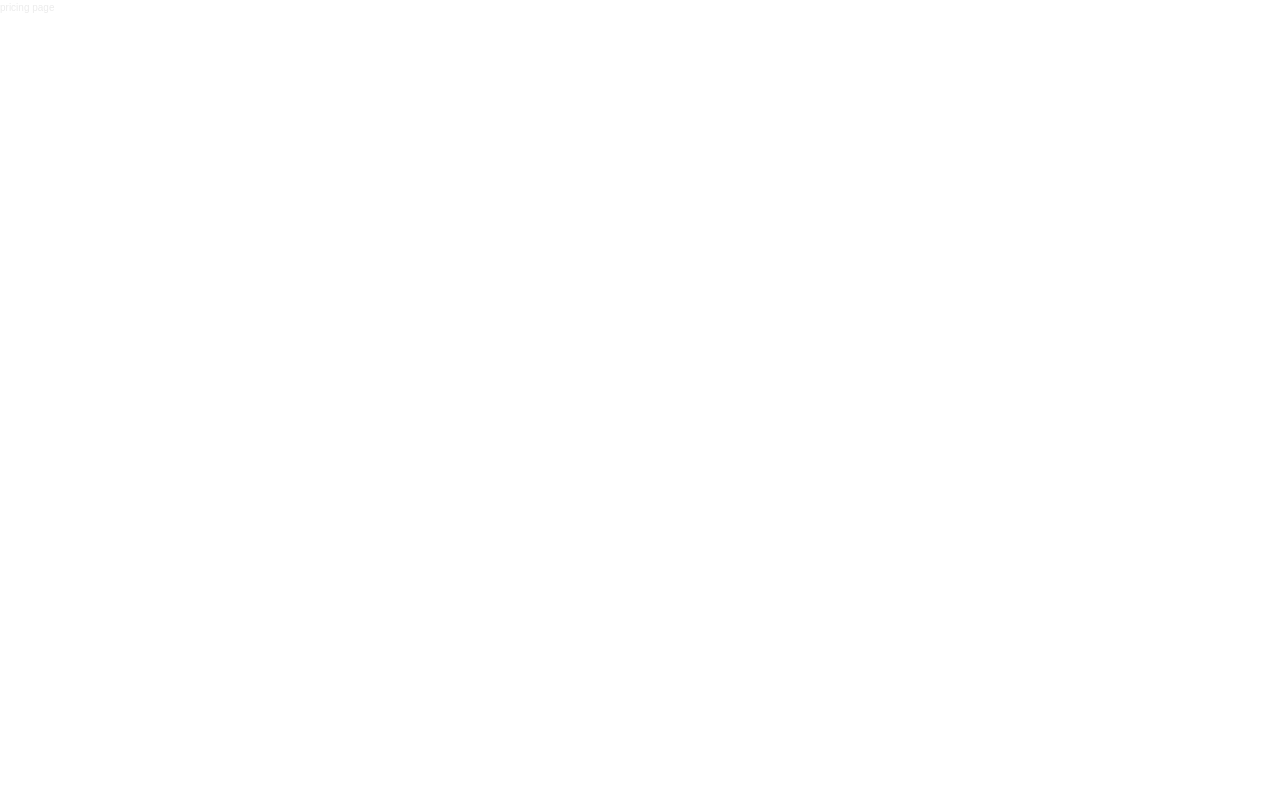
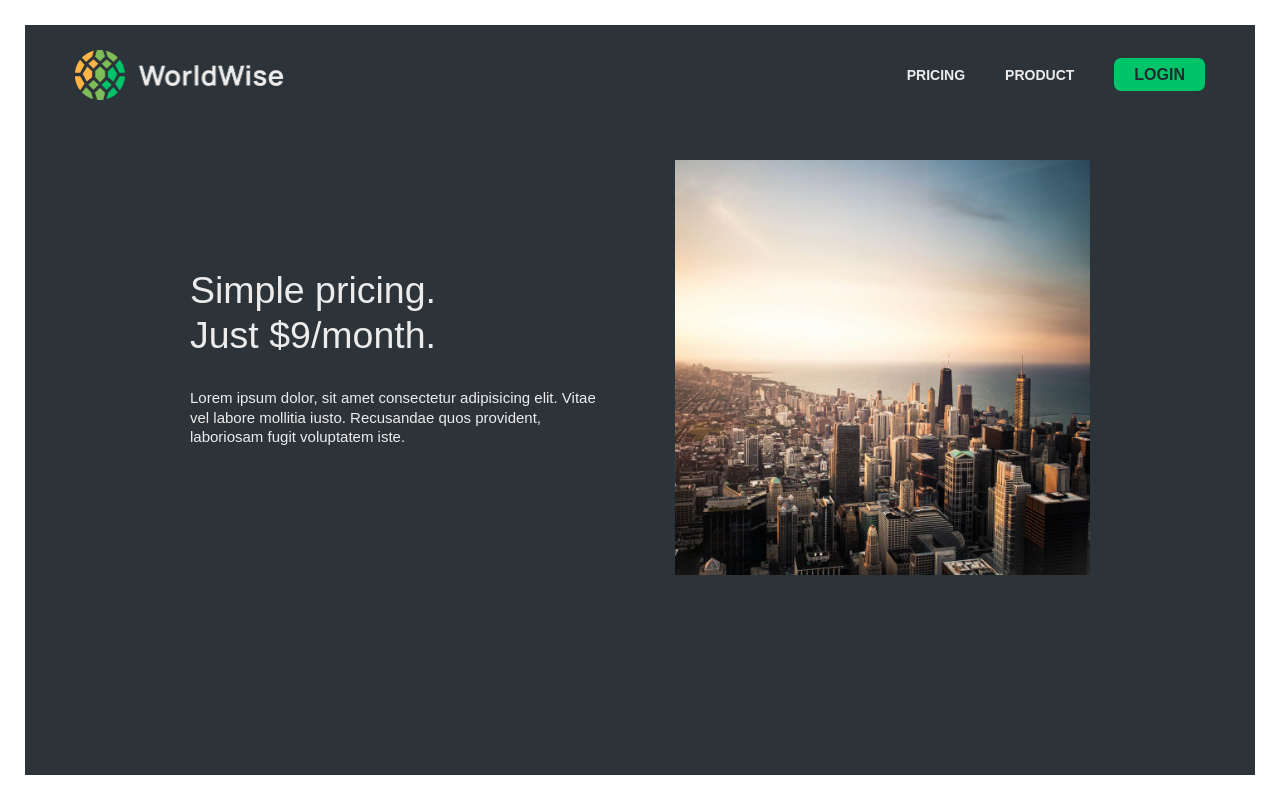
Before and after one commit to erfan-najafloo/the-world-wise, a React (Vite) app: page /pricing in a window 1280 px wide. Built offline with nearby package versions, Linux system fonts and the light colour scheme.

Commit message:
feat: pricing page template created

```diff
--- a/package.json
+++ b/package.json
@@ -26,6 +26,7 @@
     "eslint-plugin-react-hooks": "^7.0.1",
     "eslint-plugin-react-refresh": "^0.4.24",
     "globals": "^16.5.0",
+    "prettier-plugin-tailwindcss": "^0.7.2",
     "typescript": "~5.9.3",
     "typescript-eslint": "^8.46.4",
     "vite": "^7.2.4"
--- /dev/null
+++ b/prettier.config.js
@@ -0,0 +1,5 @@
+export const plugins = [require("prettier-plugin-tailwindcss")];
+export const singleQuote = true;
+export const semi = true;
+export const bracketSpacing = true;
+export const trailingComma = "all";
--- a/src/pages/Pricing.tsx
+++ b/src/pages/Pricing.tsx
@@ -1,5 +1,30 @@
+import AppNav from "../components/AppNav";
+
 function Pricing() {
-  return <div>pricing page</div>;
+  return (
+    <main className="m-10 py-10 px-20 bg-[var(--color-dark--1)] min-h-[calc(100vh-5rem)]">
+      <AppNav />
+      <section className="grid grid-cols-2 gap-28 items-center w-[clamp(80rem,80%,90rem)] my-24 mx-auto">
+        <div>
+          <h2 className="text-6xl leading-[1.2] mb-12">
+            Simple pricing.
+            <br />
+            Just $9/month.
+          </h2>
+          <p className="text-2xl mb-8">
+            Lorem ipsum dolor, sit amet consectetur adipisicing elit. Vitae vel
+            labore mollitia iusto. Recusandae quos provident, laboriosam fugit
+            voluptatem iste.
+          </p>
+        </div>
+        <img
+          src="/img-2.jpg"
+          alt="city beside of sea with many tower"
+          className="w-full"
+        />
+      </section>
+    </main>
+  );
 }
 
 export default Pricing;
```
Also changed, not shown: 1 other file (tests, documents, lock files or other folders).
